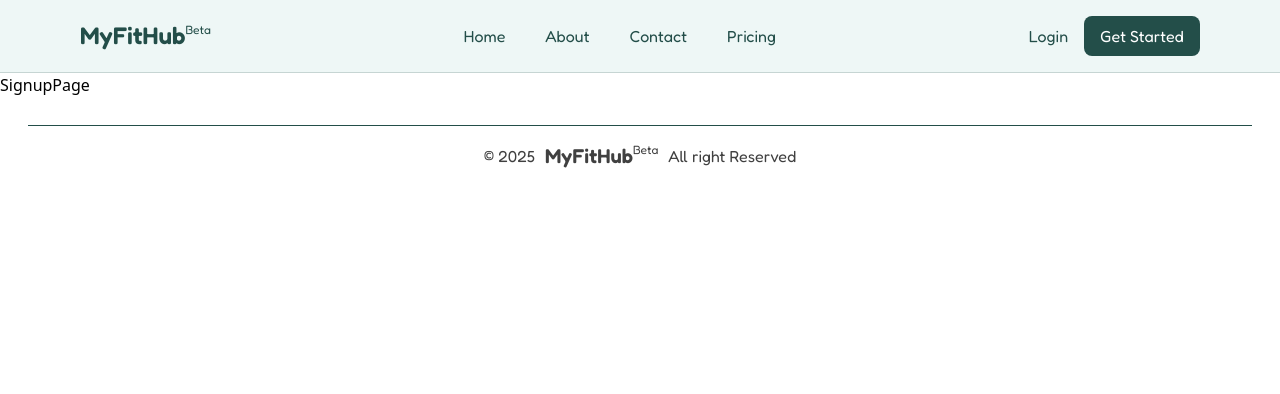
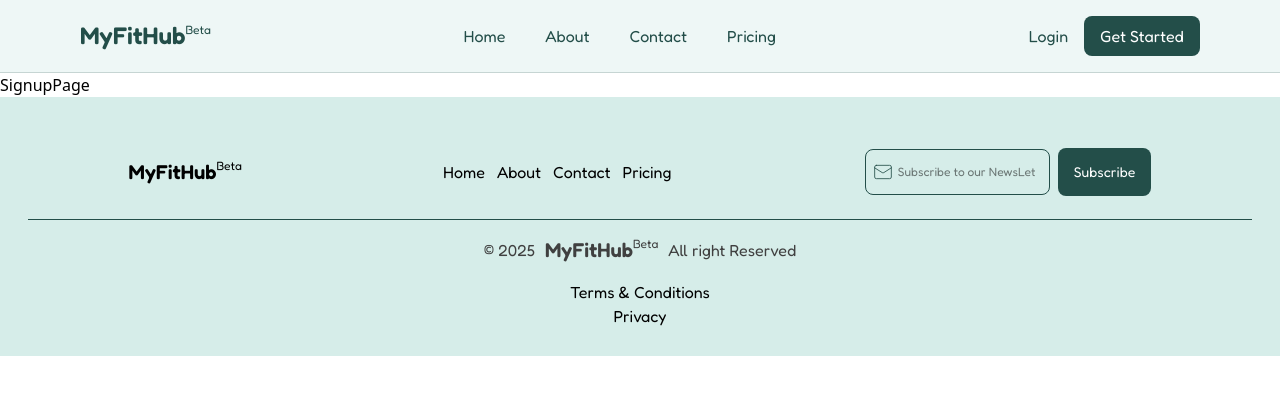
Before and after one commit to OlaiwonAbdullahi/myfithub-temp, a Next.js app: page /signup in a window 1280 px wide. Shown: the top 394 px of the page. Built offline with nearby package versions, Linux system fonts and the light colour scheme.

Commit message:
feat: Add Demo component and integrate it into HowItWork; enhance Footer with navigation and subscription options

```diff
--- /dev/null
+++ b/app/components/demo.tsx
@@ -0,0 +1,21 @@
+import React from "react";
+
+const Demo = () => {
+  return (
+    <div className=" p-4 bg-white/40 backdrop-blur-2xl w-[85%] mx-auto rounded-3xl border border-white/70 shadow">
+      <iframe
+        width="100%"
+        height="400"
+        src="https://www.youtube.com/embed/ExyjEUxOZjY?si=zBov_460yuKDLWVk"
+        title="YouTube video player"
+        frameBorder="0"
+        allow="accelerometer; autoplay; clipboard-write; encrypted-media; gyroscope; picture-in-picture; web-share"
+        referrerPolicy="strict-origin-when-cross-origin"
+        allowFullScreen
+        className=" rounded-3xl mx-auto"
+      ></iframe>
+    </div>
+  );
+};
+
+export default Demo;
--- a/app/components/howItWork.tsx
+++ b/app/components/howItWork.tsx
@@ -1,4 +1,5 @@
 import React from "react";
+import Demo from "./demo";
 
 const HowItWork = () => {
   const steps = [
@@ -19,14 +20,14 @@ const HowItWork = () => {
     {
       id: 3,
       icon: <span className="text-3xl font-bold font-sora">3</span>,
-      title: "Connect & Collaborate",
+      title: "How it works 3",
       description:
         "Lorem ipsum dolor sit amet consectetur adipisicing elit. Laudantium, inventore enim expedita quas quisquam explicabo voluptate praesentium fugiat, dolorum labore ratione incidunt sint, sit voluptatum perferendis ad aliquam provident earum!",
     },
     {
       id: 4,
       icon: <span className="text-3xl font-bold font-sora">4</span>,
-      title: "Achieve Success",
+      title: "How it works 4",
       description:
         "Lorem ipsum dolor sit amet consectetur adipisicing elit. Laudantium, inventore enim expedita quas quisquam explicabo voluptate praesentium fugiat, dolorum labore ratione incidunt sint, sit voluptatum perferendis ad aliquam provident earum!",
     },
@@ -63,6 +64,7 @@ const HowItWork = () => {
             </div>
           ))}
         </div>
+        <Demo />
       </div>
     </div>
   );
--- a/app/ui/footer.tsx
+++ b/app/ui/footer.tsx
@@ -1,9 +1,41 @@
 import Link from "next/link";
 import React from "react";
+import Button from "./button";
+import { Mail } from "lucide-react";
 
 const Footer = () => {
   return (
-    <div className=" font-fredoka p-7">
+    <div className=" font-fredoka p-7 bg-[#D6EDE9] ">
+      <div className=" flex py-4 flex-row justify-around items-center">
+        <div className="">
+          {" "}
+          <Link href="/" className="flex items-center">
+            <div className="text-xl font-semibold">MyFitHub</div>{" "}
+            <sup>Beta</sup>
+          </Link>
+        </div>
+        <div className=" space-y-2 text-center">
+          <ul className=" text-center flex space-x-3">
+            <li>Home</li>
+            <li>About</li>
+            <li>Contact</li>
+            <li>Pricing</li>
+          </ul>
+        </div>
+        <div className="space-y-2 flex items-center gap-2">
+          <div className=" flex items-center -space-x-7">
+            <Mail size={20} className=" mt-2 text-[#234E49]" strokeWidth={1} />
+            <input
+              type="text"
+              placeholder="Subscribe to our NewsLetter"
+              className=" border pl-8 text-xs border-[#234E49] p-3.5 mt-2 rounded-lg"
+            />
+          </div>
+          <Button variant="primary" className="  text-sm ">
+            Subscribe
+          </Button>
+        </div>
+      </div>
       <hr className=" border-t border-[#234E49]" />
       <div className=" flex items-center gap-2.5 text-center justify-center p-4 text-neutral-700">
         &copy; {new Date().getFullYear()}{" "}
@@ -12,6 +44,10 @@ const Footer = () => {
         </Link>
         All right Reserved
       </div>
+      <ul className=" text-center">
+        <li>Terms & Conditions</li>
+        <li>Privacy</li>
+      </ul>
     </div>
   );
 };
```
